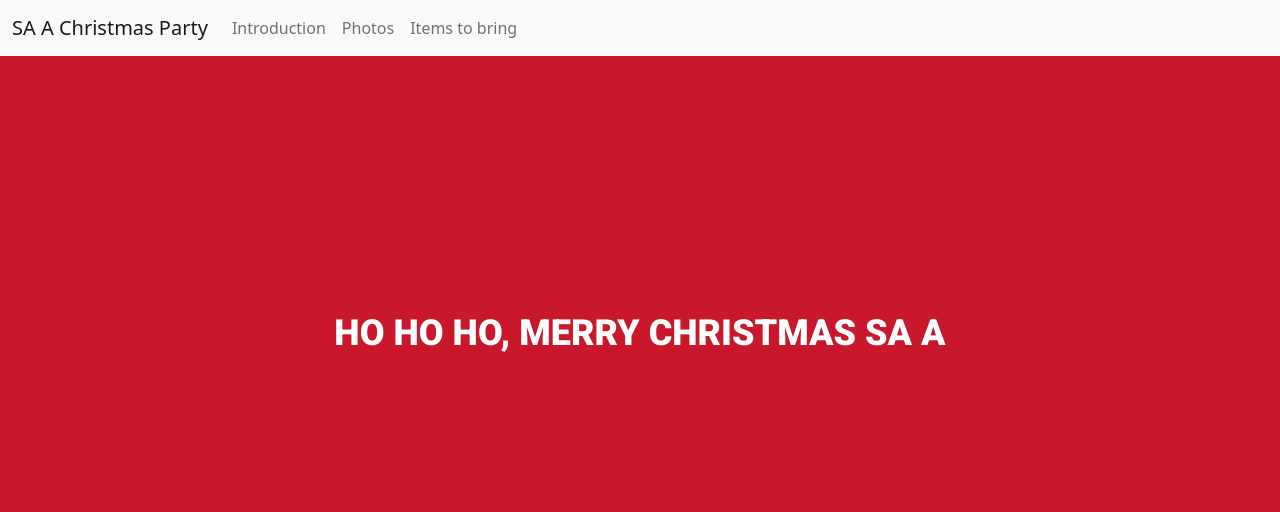
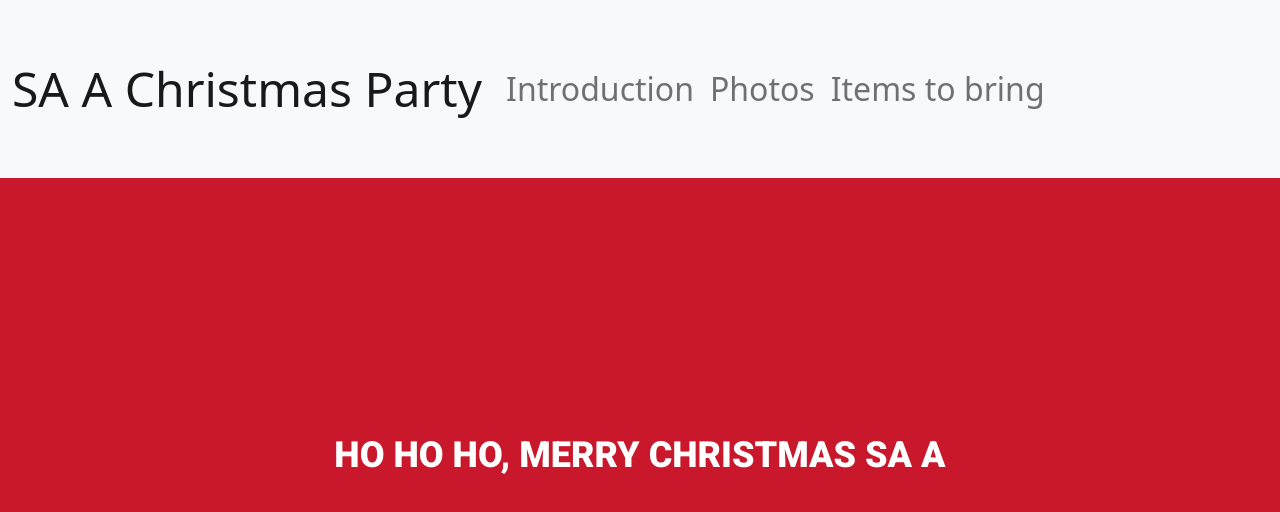
Before and after one commit to jordianrenaldi/SAAChristmasParty2020, a website with bundled scripts: page index.html in a window 1280 px wide. Shown: the top 512 px of the page. Built offline with nearby package versions, Linux system fonts and the light colour scheme.

Commit message:
Add files via upload

```diff
--- a/index.html
+++ b/index.html
@@ -22,7 +22,7 @@
 <body>
 
   <section id="introduction">
-    <nav class="navbar navbar-expand-lg navbar-light bg-light">
+    <nav class="navbar navbar-expand-lg navbar-light bg-light py-5">
 
       <div class="container-fluid">
         <a class="navbar-brand">SA A Christmas Party </a>
--- a/styles.css
+++ b/styles.css
@@ -31,6 +31,13 @@ a{
   color: #FFF;
   text-align: center;
 }
+.navbar-brand{
+  font-size: 3rem;
+}
+
+.nav-item{
+  font-size: 2rem;
+}
 
 .giphy-embed{
   margin: 7% 7%;
@@ -48,7 +55,7 @@ a{
   border-radius: 25px;
   font-family: "Montserrat", sans-serif;
   background-color: rgb(0, 0, 0, 0.4);
-  font-size: 1.2rem;
+  font-size: 1.75rem;
 }
 
 /* Item List */
```
